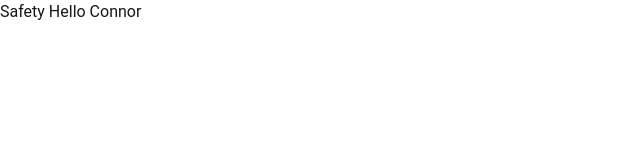
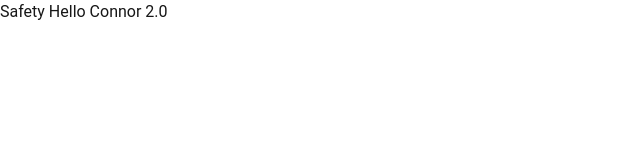
Before and after one commit to puetzc-eth/vcs-website, a Next.js app: page /about in a window 1280 px wide. Shown: the top 160 px of the page, without its empty margins (0-640 px from the left). Built offline with nearby package versions, Linux system fonts and the light colour scheme.

Commit message:
Connor nerven 2.1

```diff
--- a/src/app/about/page.tsx
+++ b/src/app/about/page.tsx
@@ -1,3 +1,3 @@
 export default function Safety() {
-  return <div>Safety Hello Connor</div>;
+  return <div>Safety Hello Connor 2.0</div>;
 }
```
